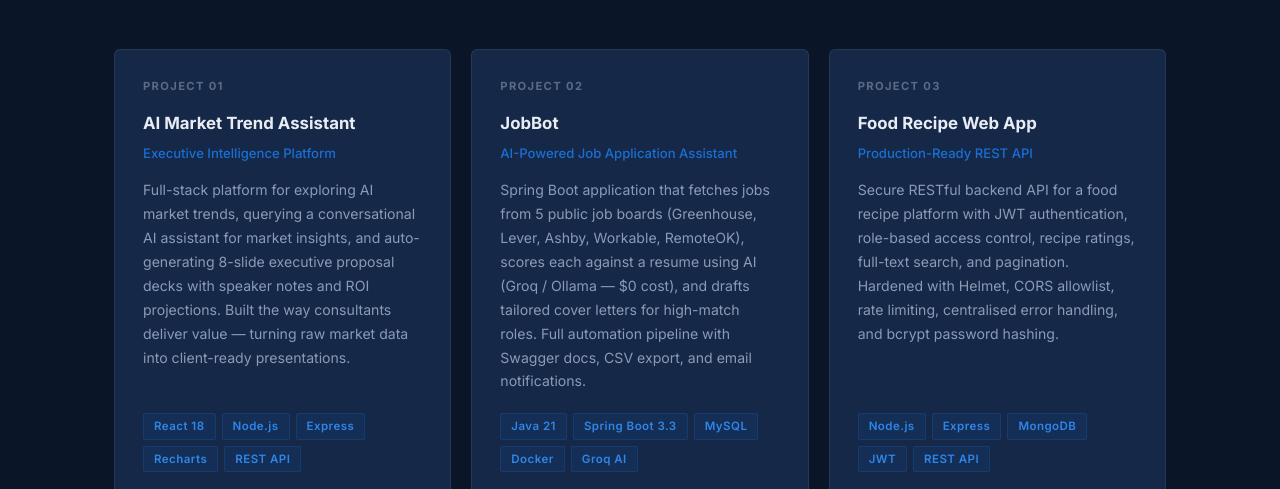
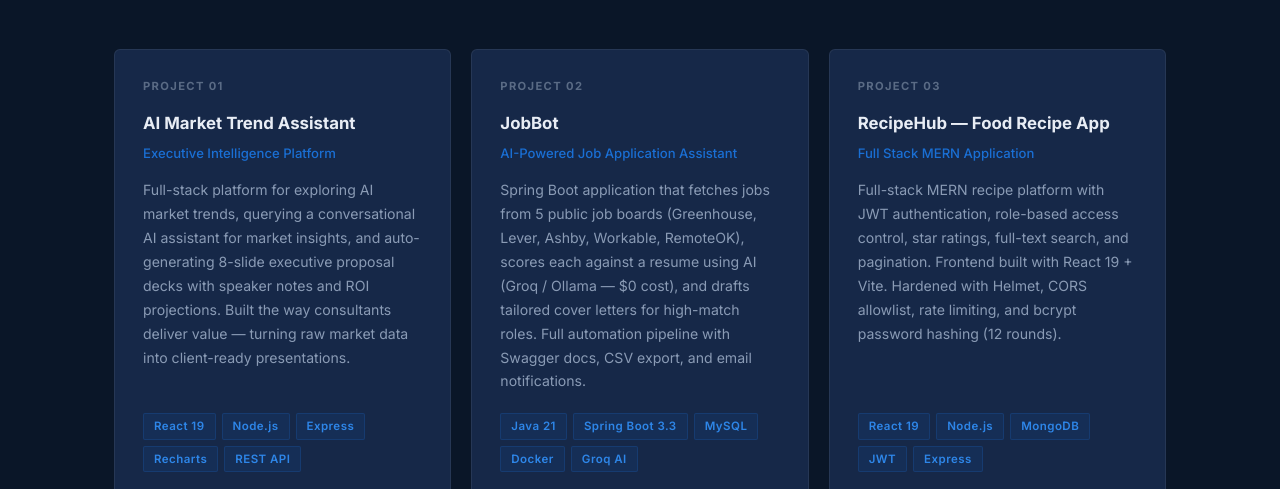
Before and after one commit to vinayviratwork/vinayviratwork.github.io, a plain HTML site: page index.html in a window 1280 px wide. Shown: the part 2520-3009 px from the top of the page. Drawn offline with Linux system fonts and the light colour scheme.

Commit message:
fix: update project links, tech tags, and descriptions to match actual repos

```diff
--- a/index.html
+++ b/index.html
@@ -655,13 +655,13 @@
         Full-stack platform for exploring AI market trends, querying a conversational AI assistant for market insights, and auto-generating 8-slide executive proposal decks with speaker notes and ROI projections. Built the way consultants deliver value — turning raw market data into client-ready presentations.
       </div>
       <div class="project-tags">
-        <span class="tag">React 18</span>
+        <span class="tag">React 19</span>
         <span class="tag">Node.js</span>
         <span class="tag">Express</span>
         <span class="tag">Recharts</span>
         <span class="tag">REST API</span>
       </div>
-      <a href="https://github.com/vinayviratwork/ai-trend-assistant" target="_blank" class="project-link">
+      <a href="https://github.com/vinayviratwork/AI-Trend-Assistant" target="_blank" class="project-link">
         View on GitHub
         <svg width="14" height="14" viewBox="0 0 24 24" fill="none" stroke="currentColor" stroke-width="2"><line x1="7" y1="17" x2="17" y2="7"/><polyline points="7 7 17 7 17 17"/></svg>
       </a>
@@ -681,7 +681,7 @@
         <span class="tag">Docker</span>
         <span class="tag">Groq AI</span>
       </div>
-      <a href="https://github.com/vinayviratwork/jobbot" target="_blank" class="project-link">
+      <a href="https://github.com/vinayviratwork/JOB-BOT" target="_blank" class="project-link">
         View on GitHub
         <svg width="14" height="14" viewBox="0 0 24 24" fill="none" stroke="currentColor" stroke-width="2"><line x1="7" y1="17" x2="17" y2="7"/><polyline points="7 7 17 7 17 17"/></svg>
       </a>
@@ -689,17 +689,17 @@
 
     <div class="project-card">
       <div class="project-number">Project 03</div>
-      <div class="project-title">Food Recipe Web App</div>
-      <div class="project-subtitle">Production-Ready REST API</div>
+      <div class="project-title">RecipeHub — Food Recipe App</div>
+      <div class="project-subtitle">Full Stack MERN Application</div>
       <div class="project-desc">
-        Secure RESTful backend API for a food recipe platform with JWT authentication, role-based access control, recipe ratings, full-text search, and pagination. Hardened with Helmet, CORS allowlist, rate limiting, centralised error handling, and bcrypt password hashing.
+        Full-stack MERN recipe platform with JWT authentication, role-based access control, star ratings, full-text search, and pagination. Frontend built with React 19 + Vite. Hardened with Helmet, CORS allowlist, rate limiting, and bcrypt password hashing (12 rounds).
       </div>
       <div class="project-tags">
+        <span class="tag">React 19</span>
         <span class="tag">Node.js</span>
-        <span class="tag">Express</span>
         <span class="tag">MongoDB</span>
         <span class="tag">JWT</span>
-        <span class="tag">REST API</span>
+        <span class="tag">Express</span>
       </div>
       <a href="https://github.com/vinayviratwork/food-recipe-app" target="_blank" class="project-link">
         View on GitHub
```
